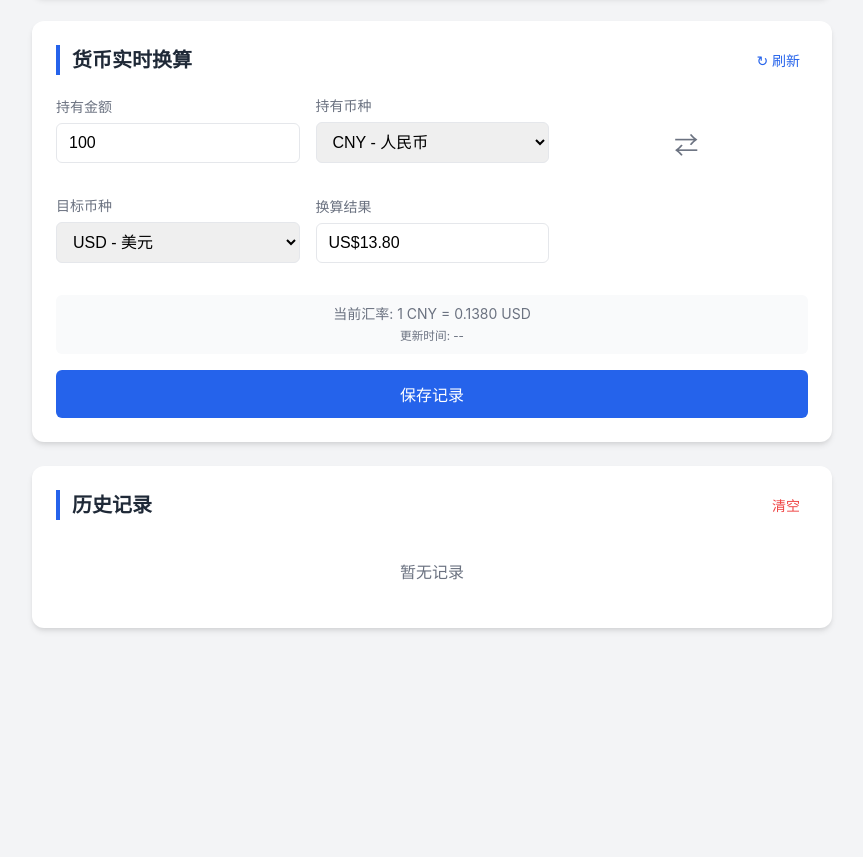
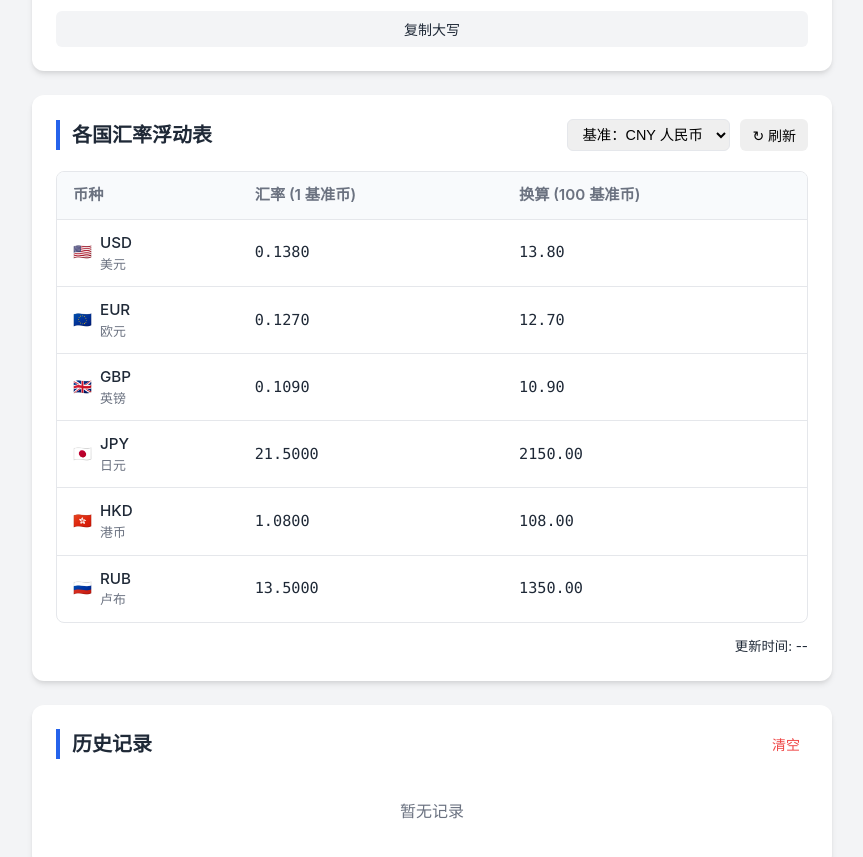
Before and after one commit to ENDAYUAN/currency-conversion, a plain HTML site: page index.html in a window 1280 px wide. Shown: the part 859-1716 px from the top of the page, without its empty margins (208-1071 px from the left). Before the commit the page ends 1531 px from the top, so only its background shows below. Drawn offline with Linux system fonts and the light colour scheme; no server answers.

Commit message:
添加智能识别转换模块的保存记录功能

```diff
--- a/index.html
+++ b/index.html
@@ -72,6 +72,11 @@
                 </div>
 
                 <div class="smart-sub" id="smart-sub-result" style="display:none;"></div>
+
+                <!-- 新增：保存记录按钮 -->
+                <div class="save-record-container">
+                    <button id="save-smart-record" class="save-btn">保存记录</button>
+                </div>
             </div>
         </section>
 
@@ -88,51 +93,37 @@
             <button class="copy-btn" id="copy-cn">复制大写</button>
         </section>
 
-        <!-- 模块2：货币换算 -->
+        <!-- 模块2：各国汇率浮动表 -->
         <section class="card">
             <div class="card-header">
-                <h2>货币实时换算</h2>
-                <button id="refresh-rate" title="刷新汇率">↻ 刷新</button>
-            </div>
-            <div class="converter-grid">
-                <div class="input-group">
-                    <label>持有金额</label>
-                    <input type="number" id="amount-ex" value="100" placeholder="0.00">
-                </div>
-                <div class="input-group">
-                    <label>持有币种</label>
-                    <select id="currency-from">
-                        <option value="CNY" selected>CNY - 人民币</option>
-                        <option value="USD">USD - 美元</option>
-                        <option value="EUR">EUR - 欧元</option>
-                        <option value="GBP">GBP - 英镑</option>
-                        <option value="JPY">JPY - 日元</option>
-                        <option value="HKD">HKD - 港币</option>
-                    </select>
-                </div>
-                <div class="exchange-icon">⇄</div>
-                <div class="input-group">
-                    <label>目标币种</label>
-                    <select id="currency-to">
-                        <option value="USD" selected>USD - 美元</option>
-                        <option value="CNY">CNY - 人民币</option>
-                        <option value="EUR">EUR - 欧元</option>
-                        <option value="GBP">GBP - 英镑</option>
-                        <option value="JPY">JPY - 日元</option>
-                        <option value="HKD">HKD - 港币</option>
-                    </select>
-                </div>
-                <div class="input-group">
-                    <label>换算结果</label>
-                    <input type="text" id="amount-result" readonly placeholder="0.00">
+                <h2>各国汇率浮动表</h2>
+                <div class="header-controls" style="display: flex; gap: 10px; align-items: center;">
+                     <select id="base-currency-select" style="width: auto; padding: 6px 10px; font-size: 0.9rem;">
+                        <option value="CNY">基准：CNY 人民币</option>
+                        <option value="USD">基准：USD 美元</option>
+                        <option value="EUR">基准：EUR 欧元</option>
+                        <option value="GBP">基准：GBP 英镑</option>
+                     </select>
+                     <button id="refresh-table-btn" title="刷新汇率" style="padding: 6px 12px;">↻ 刷新</button>
                 </div>
             </div>
-            <div class="rate-info">
-                当前汇率: 1 <span id="rate-from">CNY</span> = <span id="rate-val">--</span> <span id="rate-to">USD</span>
-                <br>
-                <small id="update-time">更新时间: --</small>
+            <div class="table-container">
+                <table class="rate-table">
+                    <thead>
+                        <tr>
+                            <th>币种</th>
+                            <th>汇率 (1 基准币)</th>
+                            <th>换算 (100 基准币)</th>
+                        </tr>
+                    </thead>
+                    <tbody id="rate-table-body">
+                        <tr><td colspan="3" style="text-align:center; padding: 20px;">数据加载中...</td></tr>
+                    </tbody>
+                </table>
             </div>
-            <button class="action-btn" id="save-record">保存记录</button>
+            <div class="rate-info" style="text-align: right; margin-top: 10px;">
+                <small id="table-update-time">更新时间: --</small>
+            </div>
         </section>
 
         <!-- 模块3：历史记录 -->
--- a/script.js
+++ b/script.js
@@ -1,6 +1,6 @@
 document.addEventListener('DOMContentLoaded', () => {
     initChineseConverter();
-    initCurrencyConverter();
+    initExchangeRateTable();
     initHistory();
     initSmartConverter();
 });
@@ -74,6 +74,14 @@ function initSmartConverter() {
         processSmartInput();
     };
 
+    // 添加保存记录功能
+    const saveBtn = document.getElementById('save-smart-record');
+    if (saveBtn) {
+        saveBtn.addEventListener('click', () => {
+            saveSmartRecord();
+        });
+    }
+
     input.addEventListener('keyup', (e) => {
         if (e.key === 'Enter') handleInput();
     });
@@ -90,6 +98,53 @@ function initSmartConverter() {
     if (sourceSelect) sourceSelect.addEventListener('change', handleInput);
     if (targetSelect) targetSelect.addEventListener('change', handleInput);
     if (targetUnitSelect) targetUnitSelect.addEventListener('change', handleInput);
+
+    // 保存当前智能转换记录到历史
+    function saveSmartRecord() {
+        const text = input.value.trim();
+        if (!text || mainResult.textContent === '--' || mainResult.textContent === '无法识别') {
+            alert('请先输入有效内容并完成转换');
+            return;
+        }
+
+        // 获取当前源和目标信息
+        const sourceCurrency = sourceSelect.value;
+        const targetCurrency = targetSelect.value;
+        const unitMultiplier = parseFloat(unitSelect.value) || 1;
+        const targetMultiplier = parseFloat(targetUnitSelect.value) || 1;
+
+        // 解析输入数据
+        const parsed = parseInput(text);
+        if (!parsed) return;
+
+        // 计算最终金额
+        const finalSourceAmount = parsed.amount * unitMultiplier;
+
+        // 获取结果金额
+        const resultText = mainResult.textContent;
+        const resultNumber = parseFloat(resultText.replace(/,/g, ''));
+        const finalResultAmount = resultNumber * targetMultiplier;
+
+        // 创建记录对象
+        const record = {
+            amount: finalSourceAmount,
+            from: sourceCurrency,
+            to: targetCurrency,
+            result: formatCurrency(finalResultAmount, targetCurrency),
+            timestamp: Date.now()
+        };
+
+        // 保存到历史记录
+        addHistory(record);
+
+        // 显示保存成功提示
+        const saveBtn = document.getElementById('save-smart-record');
+        if (saveBtn) {
+            const originalText = saveBtn.textContent;
+            saveBtn.textContent = '已保存！';
+            setTimeout(() => saveBtn.textContent = originalText, 1500);
+        }
+    }
 
     async function processSmartInput() {
         const text = input.value.trim();
@@ -398,99 +453,124 @@ function digitToChinese(n) {
 }
 
 // ==========================================
-// 模块2：货币换算
+// 模块2：各国汇率浮动表
 // ==========================================
-function initCurrencyConverter() {
-    const amountInput = document.getElementById('amount-ex');
-    const fromSelect = document.getElementById('currency-from');
-    const toSelect = document.getElementById('currency-to');
-    const resultInput = document.getElementById('amount-result');
-    const refreshBtn = document.getElementById('refresh-rate');
-    const saveBtn = document.getElementById('save-record');
+function initExchangeRateTable() {
+    const baseSelect = document.getElementById('base-currency-select');
+    const refreshBtn = document.getElementById('refresh-table-btn');
+    const tableBody = document.getElementById('rate-table-body');
+    const updateTimeEl = document.getElementById('table-update-time');
 
-    // 初始化加载汇率
-    fetchGlobalRates(fromSelect.value).then(updateCalculation);
+    const CURRENCY_CONFIG = {
+        "CNY": { name: "人民币", flag: "🇨🇳" },
+        "USD": { name: "美元", flag: "🇺🇸" },
+        "EUR": { name: "欧元", flag: "🇪🇺" },
+        "GBP": { name: "英镑", flag: "🇬🇧" },
+        "JPY": { name: "日元", flag: "🇯🇵" },
+        "HKD": { name: "港币", flag: "🇭🇰" },
+        "RUB": { name: "卢布", flag: "🇷🇺" },
+        "KRW": { name: "韩元", flag: "🇰🇷" },
+        "AUD": { name: "澳元", flag: "🇦🇺" },
+        "CAD": { name: "加元", flag: "🇨🇦" },
+        "SGD": { name: "新加坡元", flag: "🇸🇬" },
+        "THB": { name: "泰铢", flag: "🇹🇭" }
+    };
 
-    function updateCalculation() {
-        const amount = parseFloat(amountInput.value);
-        const from = fromSelect.value;
-        const to = toSelect.value;
+    const DISPLAY_LIST = Object.keys(CURRENCY_CONFIG);
 
-        if (isNaN(amount)) {
-            resultInput.value = '';
-            return;
+    // 初始化加载
+    loadData();
+
+    async function loadData() {
+        const base = baseSelect.value;
+        setLoadingState(true);
+
+        // 尝试获取数据
+        const success = await fetchGlobalRates(base);
+
+        if (success) {
+            renderTable();
+        } else {
+            // 如果获取失败
+            if (currentBase !== base) {
+                // 如果切换币种失败，回退下拉框显示
+                alert(`获取 ${base} 汇率失败，请检查网络。`);
+                baseSelect.value = currentBase;
+                renderTable();
+            } else {
+                // 如果是当前币种刷新失败（可能使用了缓存或兜底），依然渲染
+                renderTable();
+            }
         }
 
-        // 使用 fetchGlobalRates 后的全局 currentRates 计算
-        // currentRates 是基于 currentBase 的
+        setLoadingState(false);
+    }
 
-        // 我们需要 Result = Amount * Rate(From -> To)
-        // Rate(From -> To) = Rate(Base -> To) / Rate(Base -> From)
+    function renderTable() {
+        const base = baseSelect.value;
+        tableBody.innerHTML = '';
 
-        let rateFrom = currentRates[from];
-        let rateTo = currentRates[to];
+        // 更新时间显示
+        if (lastUpdateTime && updateTimeEl) {
+            updateTimeEl.textContent = '更新时间: ' + lastUpdateTime.toLocaleString();
+        }
 
-        // 安全检查
-        if (currentBase === from) rateFrom = 1;
-        if (currentBase === to) rateTo = 1;
+        DISPLAY_LIST.forEach(code => {
+            if (code === base) return; // 不显示基准货币自己
 
-        if (rateFrom && rateTo) {
-            const result = (amount / rateFrom) * rateTo;
-            resultInput.value = formatCurrency(result, to);
+            const rate = currentRates[code];
+            if (!rate) return;
 
-            // 计算直接汇率用于显示: 1 From = ? To
-            const displayRate = (1 / rateFrom) * rateTo;
-            updateRateInfo(from, to, displayRate);
+            const tr = document.createElement('tr');
+
+            // 币种列
+            const config = CURRENCY_CONFIG[code] || { name: code, flag: '🌐' };
+            const cellCurrency = `
+                <div class="currency-cell">
+                    <span class="flag-icon">${config.flag}</span>
+                    <div>
+                        <div>${code}</div>
+                        <div class="currency-name">${config.name}</div>
+                    </div>
+                </div>
+            `;
+
+            // 汇率列 (1 Base = ? Target)
+            const cellRate = `<div class="rate-value">${rate.toFixed(4)}</div>`;
+
+            // 换算列 (100 Base = ? Target)
+            const amount100 = (rate * 100).toFixed(2);
+            const cellAmount = `<div class="rate-value">${amount100}</div>`;
+
+            tr.innerHTML = `
+                <td>${cellCurrency}</td>
+                <td>${cellRate}</td>
+                <td>${cellAmount}</td>
+            `;
+
+            tableBody.appendChild(tr);
+        });
+    }
+
+    function setLoadingState(loading) {
+        if (loading) {
+            refreshBtn.textContent = '...';
+            refreshBtn.disabled = true;
+            tableBody.style.opacity = '0.5';
+        } else {
+            refreshBtn.textContent = '↻ 刷新';
+            refreshBtn.disabled = false;
+            tableBody.style.opacity = '1';
         }
     }
 
     // 事件监听
-    [amountInput, fromSelect, toSelect].forEach(el => {
-        el.addEventListener('input', updateCalculation);
-        el.addEventListener('change', updateCalculation);
+    if (baseSelect) baseSelect.addEventListener('change', loadData);
+
+    if (refreshBtn) refreshBtn.addEventListener('click', async () => {
+        lastUpdateTime = null; // Force refresh
+        await loadData();
     });
-
-    fromSelect.addEventListener('change', async (e) => {
-        // 当源币种改变时，为了精度，建议切换 Base
-        // 但为了性能，可以先用现有数据算，用户点刷新再切
-        // 这里我们选择：尝试切换 Base，确保数据最新最准
-        await fetchGlobalRates(e.target.value);
-        updateCalculation();
-    });
-
-    refreshBtn.addEventListener('click', async () => {
-        // 强制刷新：这里通过清空 lastUpdateTime 或直接调用 fetch
-        lastUpdateTime = null;
-        await fetchGlobalRates(fromSelect.value);
-        updateCalculation();
-    });
-
-    saveBtn.addEventListener('click', () => {
-        const amount = parseFloat(amountInput.value);
-        const from = fromSelect.value;
-        const to = toSelect.value;
-        const result = resultInput.value;
-
-        if (isNaN(amount) || !result) return;
-
-        addHistory({
-            amount,
-            from,
-            to,
-            result,
-            timestamp: new Date().toISOString()
-        });
-    });
-}
-
-function updateRateInfo(from, to, rate) {
-    const elFrom = document.getElementById('rate-from');
-    const elTo = document.getElementById('rate-to');
-    const elVal = document.getElementById('rate-val');
-
-    if (elFrom) elFrom.textContent = from;
-    if (elTo) elTo.textContent = to;
-    if (elVal) elVal.textContent = rate.toFixed(4);
 }
 
 function formatCurrency(num, currency) {
--- a/style.css
+++ b/style.css
@@ -257,51 +257,58 @@ button {
     background-color: #e5e7eb;
 }
 
-/* 汇率模块 */
-.converter-grid {
-    display: grid;
-    grid-template-columns: 1fr auto 1fr;
-    gap: 16px;
-    align-items: center;
+/* 汇率浮动表模块 */
+.table-container {
+    overflow-x: auto;
+    border: 1px solid var(--border-color);
+    border-radius: 8px;
+    margin-top: 10px;
 }
 
-.exchange-icon {
-    text-align: center;
-    font-size: 1.5rem;
-    color: var(--text-sub);
-    padding-top: 18px; /* Align with inputs */
+.rate-table {
+    width: 100%;
+    border-collapse: collapse;
+    font-size: 0.95rem;
 }
 
-#refresh-rate {
-    background: transparent;
-    color: var(--primary-color);
-    padding: 4px 8px;
+.rate-table th, .rate-table td {
+    padding: 12px 16px;
+    text-align: left;
+    border-bottom: 1px solid var(--border-color);
 }
 
-#refresh-rate:hover {
-    background: #eff6ff;
+.rate-table th {
+    background-color: #f8fafc;
+    font-weight: 600;
+    color: var(--text-sub);
+    white-space: nowrap;
 }
 
-.rate-info {
-    text-align: center;
-    font-size: 0.875rem;
-    color: var(--text-sub);
-    margin: 16px 0;
-    padding: 8px;
-    background: #f9fafb;
-    border-radius: 6px;
+.rate-table tr:last-child td {
+    border-bottom: none;
 }
 
-.action-btn {
-    width: 100%;
-    background-color: var(--primary-color);
-    color: white;
-    padding: 12px;
-    font-size: 1rem;
+.rate-table tr:hover {
+    background-color: #f9fafb;
 }
 
-.action-btn:hover {
-    background-color: var(--primary-hover);
+.currency-cell {
+    display: flex;
+    align-items: center;
+    gap: 8px;
+    font-weight: 500;
+    color: var(--text-main);
+}
+
+.currency-name {
+    color: var(--text-sub);
+    font-size: 0.85em;
+    font-weight: normal;
+}
+
+.rate-value {
+    font-family: 'Monaco', 'Consolas', monospace;
+    font-weight: 500;
 }
 
 /* 历史记录 */
@@ -354,6 +361,26 @@ button {
     background: #fef2f2;
 }
 
+/* 保存记录按钮样式 */
+.save-record-container {
+    margin-top: 16px;
+    display: flex;
+    justify-content: center;
+}
+
+.save-btn {
+    background-color: var(--primary-color);
+    color: white;
+    padding: 10px 24px;
+    font-size: 0.95rem;
+}
+
+.save-btn:hover {
+    background-color: var(--primary-hover);
+    transform: translateY(-1px);
+    box-shadow: 0 2px 4px rgba(37, 99, 235, 0.3);
+}
+
 .empty-tip {
     text-align: center;
     color: var(--text-sub);
```
